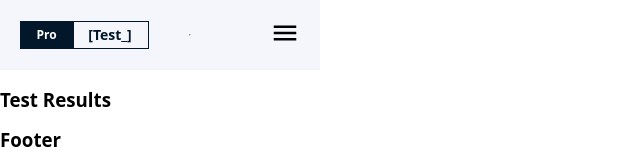
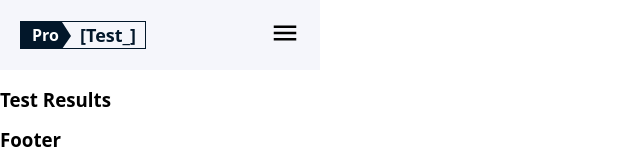
Before and after one commit to DRAKOS6666/GoIt-Test-Pro-Team11, a React (Create React App) app: page /results in a window 1280 px wide. Shown: the top 160 px of the page, without its empty margins (0-640 px from the left). Built offline with nearby package versions, Linux system fonts and the light colour scheme.

Commit message:
add  in logo triangle

```diff
--- a/src/components/Header/Header.js
+++ b/src/components/Header/Header.js
@@ -24,12 +24,13 @@ export default function Header() {
           <div className={styles.pro}>
             <b className={styles.textpro}>Pro</b>
           </div>
+          <div className={styles.triangle}></div>
           <div className={styles.test}>
             <b className={styles.texttest}>[Test_]</b>
           </div>
         </Link>
       </div>
-      <hr></hr>
+
       <div className={styles.btnThumb}>
         <button type="button" onClick={toggleeMemu} className={styles.btnMenu}>
           {menuShow ? (
--- a/src/components/Header/Header.module.css
+++ b/src/components/Header/Header.module.css
@@ -10,6 +10,7 @@
 .Link {
   display: flex;
   text-decoration: none;
+  border: 1px solid var(--footer-bg-color);
 }
 
 .logo {
@@ -17,25 +18,30 @@
   margin-left: 20px;
   margin-top: 21px;
   margin-bottom: 21px;
-  width: 129px;
+  width: 127px;
   height: 28px;
-  border: 1px solid var(--footer-bg-color);
 }
 
 .pro {
   display: flex;
   align-items: center;
-  justify-content: center;
-  width: 53px;
+  width: 41px;
   color: var(--white-text-color);
   background-color: var(--footer-bg-color);
 }
 
 .textpro {
   display: block;
-  margin-right: 13px;
   margin-left: 11px;
-  font-size: 12px;
+}
+
+.triangle {
+  display: inline-flex;
+  width: 0;
+  height: 0;
+  border-style: solid;
+  border-width: 14px 0 13px 9px;
+  border-color: transparent transparent transparent var(--footer-bg-color);
 }
 
 .test {
@@ -48,9 +54,7 @@
 
 .texttest {
   display: block;
-  margin-right: 9px;
-  margin-left: 7px;
-  font-size: 14px;
+  font-size: 18px;
   color: var(--footer-bg-color);
 }
 
```
